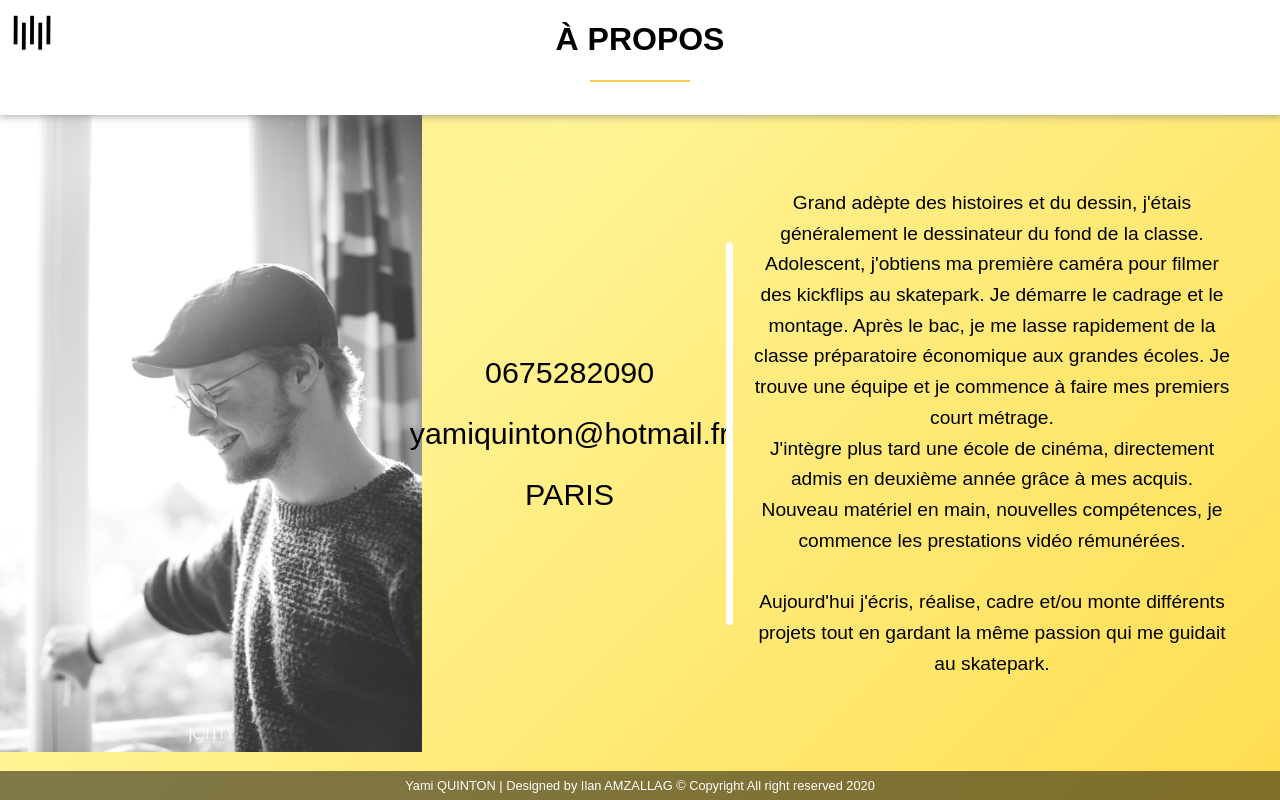
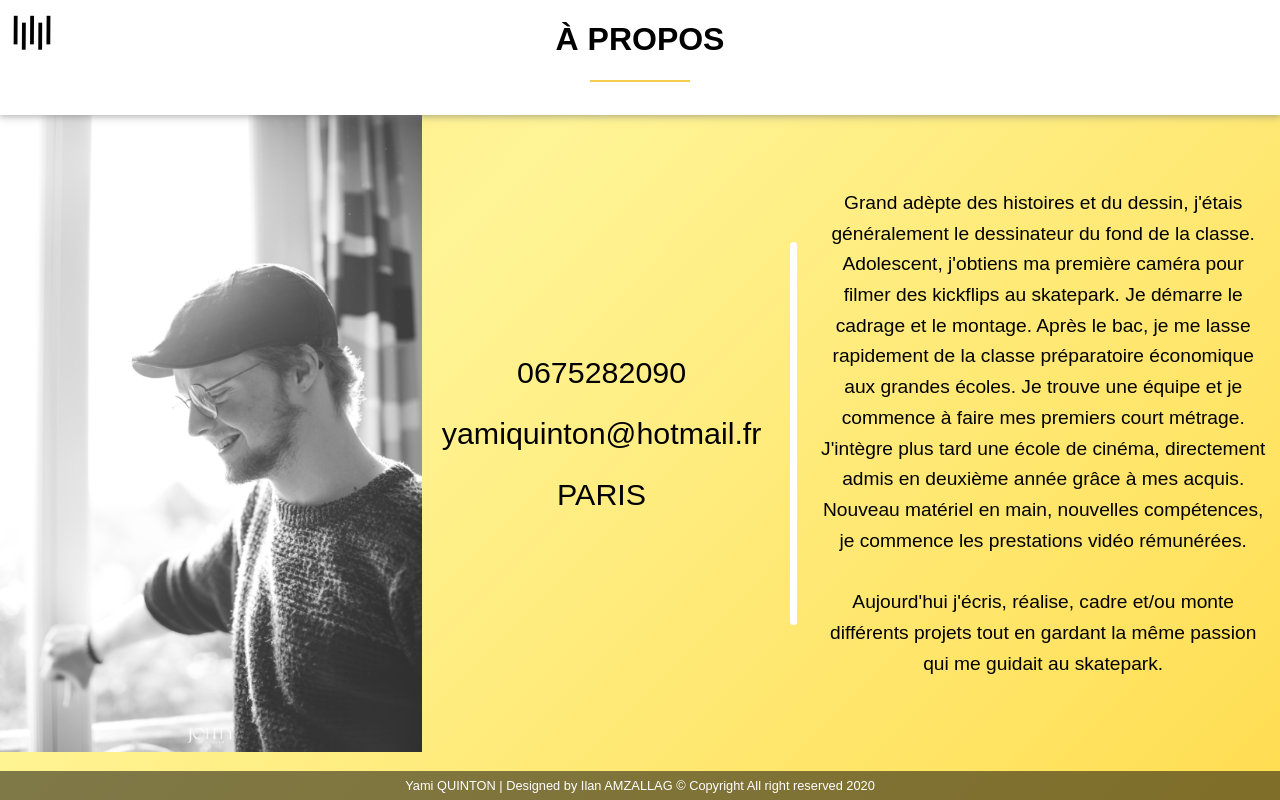
Before and after one commit to IlanAMG/site-yami, a React (Create React App) app: page /apropos in a window 1280 px wide. Built offline with nearby package versions, Linux system fonts and the light colour scheme.

Commit message:
site-yami-v1.0.8

```diff
--- a/src/composants/apropos/Apropos.css
+++ b/src/composants/apropos/Apropos.css
@@ -1,6 +1,6 @@
 .section {
     display: grid;
-    grid-template-columns: 33% 23% 2% 39% 1fr;
+    grid-template-columns: 33% 28% 2% 1fr;
 }
 
 .separator-profil {
```
